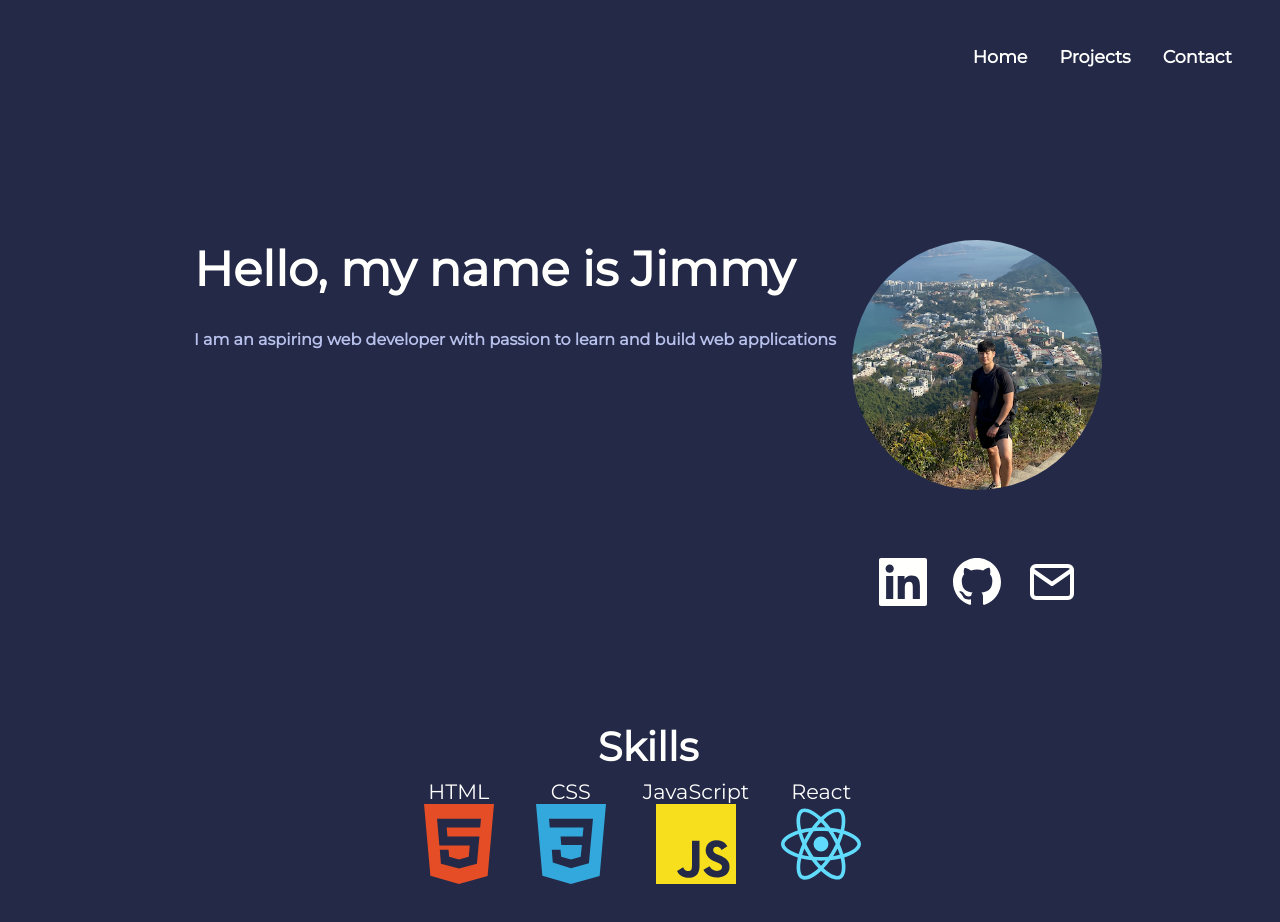
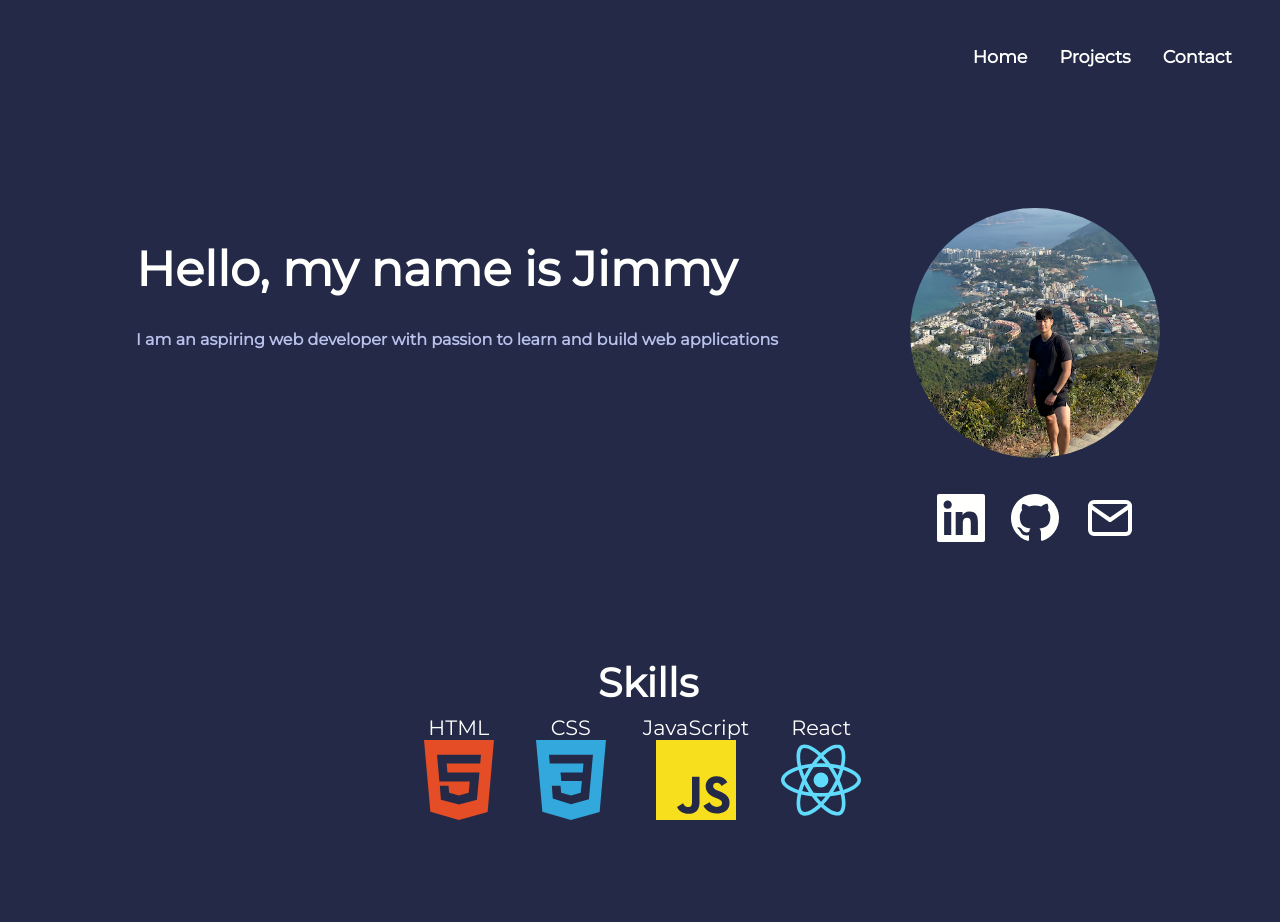
Before and after one commit to fcbjimmy/mypage, a React (Create React App) app: page / in a window 1280 px wide. Shown: the top 922 px of the page. Built offline with nearby package versions, Linux system fonts and the light colour scheme.

Commit message:
position of img

```diff
--- a/src/styles/Home.module.scss
+++ b/src/styles/Home.module.scss
@@ -27,7 +27,7 @@
 
   .photo {
     clip-path: circle();
-    margin: 2rem auto;
+
     object-fit: cover;
     overflow: hidden;
   }
@@ -79,6 +79,49 @@
   }
 }
 
+@include mixin.largerThanPhone() {
+  .container {
+    min-height: calc(150vh - 100px);
+
+    .sectionone {
+      justify-content: center;
+      padding-top: 6rem;
+    }
+
+    h2 {
+      font-size: 3rem;
+    }
+
+    h1 {
+      margin-right: 1rem;
+    }
+  }
+
+  .photo {
+    margin: 0rem 2rem auto auto;
+  }
+
+  .icons {
+    display: flex;
+    justify-content: space-between;
+  }
+
+  .item img {
+    margin: auto;
+  }
+  .item:nth-child(1) {
+    align-self: start;
+  }
+
+  .skills {
+    .logos {
+      display: flex;
+      max-width: 30rem;
+      min-height: 10rem;
+    }
+  }
+}
+
 @include mixin.tablet() {
   .container {
     .sectionone {
@@ -90,7 +133,6 @@
     }
     h2 {
       text-align: left;
-      // margin-top: 4rem;
       margin-left: 1rem;
     }
     h1 {
@@ -104,46 +146,3 @@
     }
   }
 }
-
-@include mixin.largerThanPhone() {
-  .container {
-    min-height: calc(150vh - 100px);
-    // border: 1px solid red;
-
-    .sectionone {
-      justify-content: center;
-      // border: 1px solid red;
-      padding-top: 6rem;
-    }
-
-    h2 {
-      font-size: 3rem;
-    }
-
-    h1 {
-      margin-right: 1rem;
-    }
-  }
-
-  .photo {
-    margin: auto auto auto auto;
-  }
-
-  .icons {
-    display: flex;
-    justify-content: space-between;
-  }
-
-  .item:nth-child(1) {
-    // border: 1px solid yellow;
-    align-self: start;
-  }
-
-  .skills {
-    .logos {
-      display: flex;
-      max-width: 30rem;
-      min-height: 10rem;
-    }
-  }
-}
```
